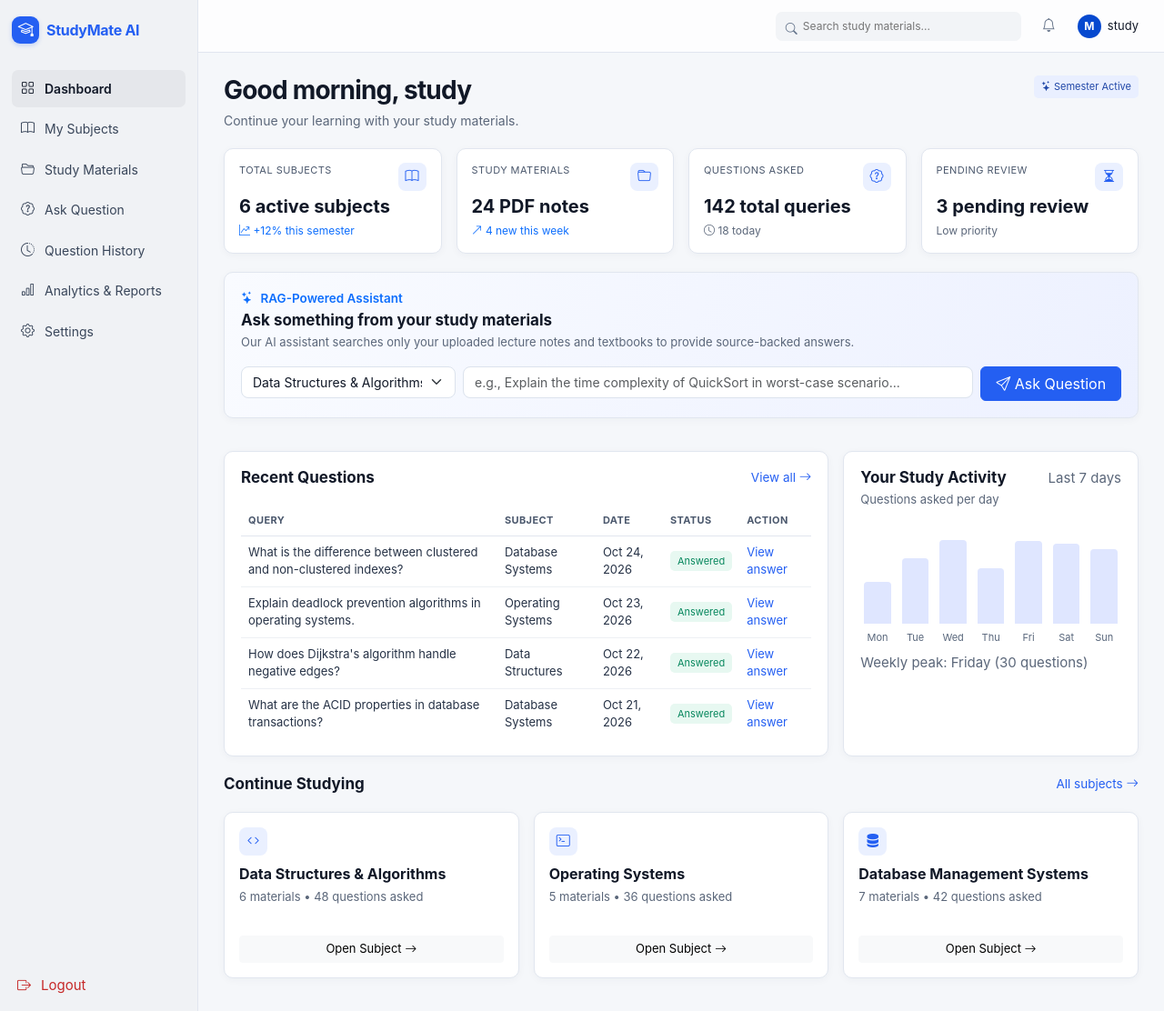
After one commit to manishpandit01/StudyMate, a Django app: page /dashboard/ in a window 1280 px wide. The commit adds this page. Shown: the whole page at 91% size. Run offline with Django 5.2, Linux system fonts and the light colour scheme; a user stored in the database is signed in.

Commit message:
Creating page for dashboard

```diff
--- a/static/css/styles.css
+++ b/static/css/styles.css
@@ -98,6 +98,21 @@ textarea {
   font-weight: 750;
   font-size: 16px;
   letter-spacing: -.3px;
+}
+
+.logout-link {
+  align-items: left;
+    width: 100%;
+    border: none;
+    background: transparent;
+    text-align: left;
+    font: inherit;
+    cursor: pointer;
+}
+
+.logout-form {
+  margin-top: auto;
+  width: 100%;
 }
 
 .brand-mark {
@@ -679,7 +694,11 @@ textarea {
   .page-content {
     padding: 22px 18px 30px;
   }
-
+.sidebar{
+  display: flex;
+  flex-direction: column;
+  min-height: 100vh;
+}
   .topbar {
     padding: 0 18px;
   }
--- /dev/null
+++ b/templates/study_mate/dashboard.html
@@ -0,0 +1,322 @@
+{% load static %}
+<!doctype html>
+<html lang="en">
+  <head>
+    <meta charset="utf-8" />
+    <meta name="viewport" content="width=device-width, initial-scale=1" />
+    <title>Dashboard | StudyMate</title>
+    <link
+      href="https://cdn.jsdelivr.net/npm/bootstrap@5.3.3/dist/css/bootstrap.min.css"
+      rel="stylesheet"
+    />
+    <link
+      href="https://cdn.jsdelivr.net/npm/bootstrap-icons@1.11.3/font/bootstrap-icons.min.css"
+      rel="stylesheet"
+    />
+    <link href="{% static 'css/styles.css' %}" rel="stylesheet" />
+  </head>
+
+  <body>
+    <div class="app-shell">
+      <aside class="sidebar">
+        <div class="sidebar-top">
+          <a class="brand" href="{% url 'dashboard' %}"
+            ><span class="brand-mark"><i class="bi bi-mortarboard"></i></span
+            >StudyMate AI</a
+          >
+        </div>
+        <nav class="side-nav">
+          <a class="active" href="{% url 'dashboard' %}"
+            ><i class="bi bi-grid"></i>Dashboard</a
+          ><a href="subjects.html"><i class="bi bi-book"></i>My Subjects</a
+          ><a href="upload.html"
+            ><i class="bi bi-folder2-open"></i>Study Materials</a
+          ><a href="ask.html"
+            ><i class="bi bi-patch-question"></i>Ask Question</a
+          ><a href="history.html"
+            ><i class="bi bi-clock-history"></i>Question History</a
+          ><a href="analytics.html"
+            ><i class="bi bi-bar-chart"></i>Analytics &amp; Reports</a
+          ><a href="settings.html"><i class="bi bi-gear"></i>Settings</a>
+        </nav>
+        <form method="POST" action="{% url 'logout' %}" class="logout-form">
+          {% csrf_token %}
+          <button class="side-nav logout-link" type="submit">
+            <i class="bi bi-box-arrow-right"></i> Logout
+          </button>
+        </form>
+      </aside>
+      <main class="app-main">
+        <header class="topbar">
+          <label class="top-search"
+            ><i class="bi bi-search"></i>
+            <input
+              placeholder="Search study materials..."
+              aria-label="Search study materials" /></label
+          ><button class="icon-button" aria-label="Notifications">
+            <i class="bi bi-bell"></i></button
+          ><button class="btn profile-button p-0">
+            <span class="avatar">M</span
+            ><span class="profile-name">{{ request.user.first_name|default:request.user.username }}</span>
+          </button>
+        </header>
+        <div class="page-content">
+          <div class="page-heading">
+            <div>
+              <h1>Good morning, {{ request.user.first_name|default:request.user.username }}</h1>
+              <p>Continue your learning with your study materials.</p>
+            </div>
+            <span class="badge-soft"
+              ><i class="bi bi-stars"></i> Semester Active</span
+            >
+          </div>
+          <div class="row g-3">
+            <div class="col-6 col-xl-3">
+              <article class="stat-card">
+                <div class="d-flex justify-content-between">
+                  <span class="stat-label">Total Subjects</span
+                  ><span class="stat-icon"><i class="bi bi-book"></i></span>
+                </div>
+                <div class="stat-value">6 active subjects</div>
+                <div class="stat-note text-primary">
+                  <i class="bi bi-graph-up-arrow"></i> +12% this semester
+                </div>
+              </article>
+            </div>
+            <div class="col-6 col-xl-3">
+              <article class="stat-card">
+                <div class="d-flex justify-content-between">
+                  <span class="stat-label">Study Materials</span
+                  ><span class="stat-icon"><i class="bi bi-folder"></i></span>
+                </div>
+                <div class="stat-value">24 PDF notes</div>
+                <div class="stat-note text-primary">
+                  <i class="bi bi-arrow-up-right"></i> 4 new this week
+                </div>
+              </article>
+            </div>
+            <div class="col-6 col-xl-3">
+              <article class="stat-card">
+                <div class="d-flex justify-content-between">
+                  <span class="stat-label">Questions Asked</span
+                  ><span class="stat-icon"
+                    ><i class="bi bi-patch-question"></i
+                  ></span>
+                </div>
+                <div class="stat-value">142 total queries</div>
+                <div class="stat-note">
+                  <i class="bi bi-clock"></i> 18 today
+                </div>
+              </article>
+            </div>
+            <div class="col-6 col-xl-3">
+              <article class="stat-card">
+                <div class="d-flex justify-content-between">
+                  <span class="stat-label">Pending Review</span
+                  ><span class="stat-icon"
+                    ><i class="bi bi-hourglass-split"></i
+                  ></span>
+                </div>
+                <div class="stat-value">3 pending review</div>
+                <div class="stat-note">Low priority</div>
+              </article>
+            </div>
+          </div>
+          <section
+            class="panel section-space"
+            style="background: linear-gradient(110deg, #f9fbff, #edf1ff)"
+          >
+            <div
+              class="d-flex gap-2 align-items-center text-primary small fw-semibold mb-1"
+            >
+              <i class="bi bi-stars"></i> RAG-Powered Assistant
+            </div>
+            <h2 class="panel-title">Ask something from your study materials</h2>
+            <p class="panel-subtitle mb-3">
+              Our AI assistant searches only your uploaded lecture notes and
+              textbooks to provide source-backed answers.
+            </p>
+            <form class="row g-2">
+              <div class="col-md-3">
+                <select class="form-select">
+                  <option>Data Structures &amp; Algorithms</option>
+                  <option>Computer Networks</option>
+                  <option>Operating Systems</option>
+                </select>
+              </div>
+              <div class="col-md-7">
+                <input
+                  class="form-control"
+                  required
+                  placeholder="e.g., Explain the time complexity of QuickSort in worst-case scenario..."
+                />
+              </div>
+              <div class="col-md-2 d-grid">
+                <button class="btn btn-primary" type="submit">
+                  <i class="bi bi-send"></i> Ask Question
+                </button>
+              </div>
+            </form>
+          </section>
+          <div class="row g-3 section-space">
+            <section class="col-lg-8">
+              <div class="panel h-100">
+                <div class="d-flex justify-content-between mb-3">
+                  <h2 class="panel-title">Recent Questions</h2>
+                  <a href="history.html" class="small"
+                    >View all <i class="bi bi-arrow-right"></i
+                  ></a>
+                </div>
+                <div class="table-responsive">
+                  <table class="table">
+                    <thead>
+                      <tr>
+                        <th>Query</th>
+                        <th>Subject</th>
+                        <th>Date</th>
+                        <th>Status</th>
+                        <th>Action</th>
+                      </tr>
+                    </thead>
+                    <tbody>
+                      <tr>
+                        <td>
+                          What is the difference between clustered and
+                          non-clustered indexes?
+                        </td>
+                        <td>Database Systems</td>
+                        <td>Oct 24, 2026</td>
+                        <td>
+                          <span class="badge-soft badge-green">Answered</span>
+                        </td>
+                        <td><a href="answer.html">View answer</a></td>
+                      </tr>
+                      <tr>
+                        <td>
+                          Explain deadlock prevention algorithms in operating
+                          systems.
+                        </td>
+                        <td>Operating Systems</td>
+                        <td>Oct 23, 2026</td>
+                        <td>
+                          <span class="badge-soft badge-green">Answered</span>
+                        </td>
+                        <td><a href="answer.html">View answer</a></td>
+                      </tr>
+                      <tr>
+                        <td>
+                          How does Dijkstra's algorithm handle negative edges?
+                        </td>
+                        <td>Data Structures</td>
+                        <td>Oct 22, 2026</td>
+                        <td>
+                          <span class="badge-soft badge-green">Answered</span>
+                        </td>
+                        <td><a href="answer.html">View answer</a></td>
+                      </tr>
+                      <tr>
+                        <td>
+                          What are the ACID properties in database transactions?
+                        </td>
+                        <td>Database Systems</td>
+                        <td>Oct 21, 2026</td>
+                        <td>
+                          <span class="badge-soft badge-green">Answered</span>
+                        </td>
+                        <td><a href="answer.html">View answer</a></td>
+                      </tr>
+                    </tbody>
+                  </table>
+                </div>
+              </div>
+            </section>
+            <section class="col-lg-4">
+              <div class="panel h-100">
+                <div class="d-flex justify-content-between">
+                  <h2 class="panel-title">Your Study Activity</h2>
+                  <span class="small-muted">Last 7 days</span>
+                </div>
+                <p class="panel-subtitle">Questions asked per day</p>
+                <div class="activity-bars">
+                  <div class="activity-day">
+                    <div class="activity-bar" style="height: 46px"></div>
+                    Mon
+                  </div>
+                  <div class="activity-day">
+                    <div class="activity-bar" style="height: 72px"></div>
+                    Tue
+                  </div>
+                  <div class="activity-day">
+                    <div class="activity-bar" style="height: 92px"></div>
+                    Wed
+                  </div>
+                  <div class="activity-day">
+                    <div class="activity-bar" style="height: 61px"></div>
+                    Thu
+                  </div>
+                  <div class="activity-day">
+                    <div class="activity-bar" style="height: 91px"></div>
+                    Fri
+                  </div>
+                  <div class="activity-day">
+                    <div class="activity-bar" style="height: 88px"></div>
+                    Sat
+                  </div>
+                  <div class="activity-day">
+                    <div class="activity-bar" style="height: 82px"></div>
+                    Sun
+                  </div>
+                </div>
+                <div class="small-muted mt-2">
+                  Weekly peak: Friday (30 questions)
+                </div>
+              </div>
+            </section>
+          </div>
+          <section class="section-space">
+            <div class="d-flex justify-content-between mb-3">
+              <h2 class="panel-title">Continue Studying</h2>
+              <a href="subjects.html" class="small"
+                >All subjects <i class="bi bi-arrow-right"></i
+              ></a>
+            </div>
+            <div class="row g-3">
+              <div class="col-md-4">
+                <article class="subject-card">
+                  <span class="stat-icon"><i class="bi bi-code"></i></span>
+                  <h3>Data Structures &amp; Algorithms</h3>
+                  <p>6 materials • 48 questions asked</p>
+                  <a class="btn btn-light w-100 btn-sm" href="subject.html"
+                    >Open Subject <i class="bi bi-arrow-right"></i
+                  ></a>
+                </article>
+              </div>
+              <div class="col-md-4">
+                <article class="subject-card">
+                  <span class="stat-icon"><i class="bi bi-terminal"></i></span>
+                  <h3>Operating Systems</h3>
+                  <p>5 materials • 36 questions asked</p>
+                  <a class="btn btn-light w-100 btn-sm" href="subject.html"
+                    >Open Subject <i class="bi bi-arrow-right"></i
+                  ></a>
+                </article>
+              </div>
+              <div class="col-md-4">
+                <article class="subject-card">
+                  <span class="stat-icon"><i class="bi bi-server"></i></span>
+                  <h3>Database Management Systems</h3>
+                  <p>7 materials • 42 questions asked</p>
+                  <a class="btn btn-light w-100 btn-sm" href="subject.html"
+                    >Open Subject <i class="bi bi-arrow-right"></i
+                  ></a>
+                </article>
+              </div>
+            </div>
+          </section>
+        </div>
+      </main>
+    </div>
+    <script src="https://cdn.jsdelivr.net/npm/bootstrap@5.3.3/dist/js/bootstrap.bundle.min.js"></script>
+    <script src="{% static 'js/app.js' %}"></script>
+  </body>
+</html>
```
Also changed, not shown: db.sqlite3.
